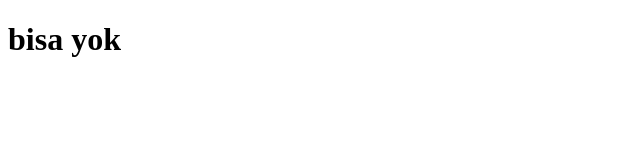
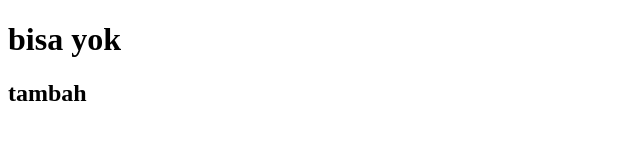
Before and after one commit to BayuPrap/Belajar-terakhir, a plain HTML site: page belajar.html in a window 1280 px wide. Shown: the whole page, without its empty margins (0-640 px from the left). Drawn offline with Linux system fonts and the light colour scheme.

Commit message:
add html

```diff
--- a/belajar.html
+++ b/belajar.html
@@ -7,5 +7,6 @@
 </head>
 <body>
     <h1>bisa yok</h1>
+    <h2>tambah</h2>
 </body>
 </html>
```
